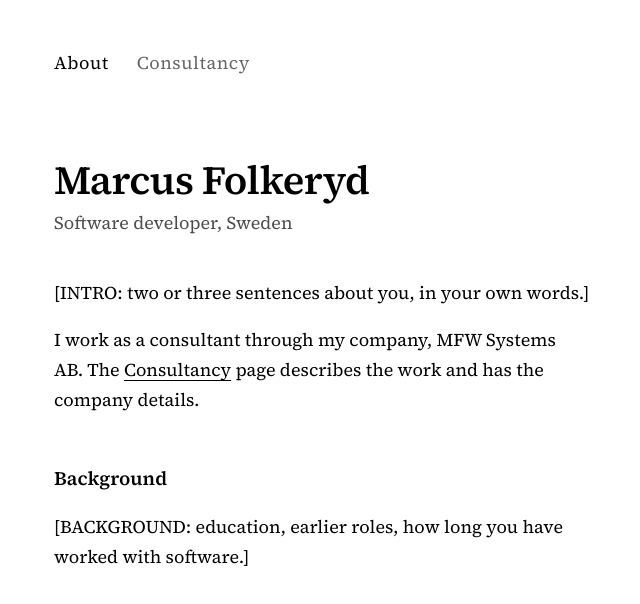
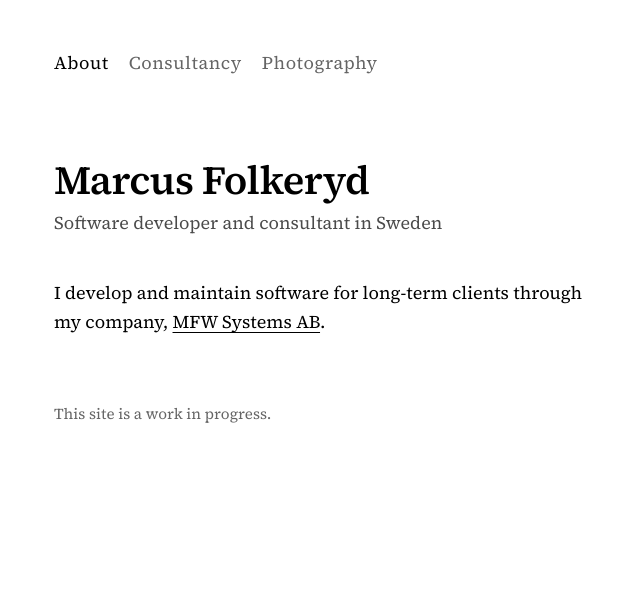
Before and after one commit to Macnificent/marcusfolkeryd.com, a plain HTML site: page index.html in a window 1280 px wide. Shown: the whole page, without its empty margins (314-954 px from the left). Drawn offline with Linux system fonts and the light colour scheme.

Commit message:
Rewrite page text, add Photography page and work-in-progress note

```diff
--- a/index.html
+++ b/index.html
@@ -11,17 +11,16 @@
 <nav>
   <a href="/" aria-current="page">About</a>
   <a href="/consultancy">Consultancy</a>
+  <a href="/photography">Photography</a>
 </nav>
 <main>
   <h1>Marcus Folkeryd</h1>
-  <p>Software developer, Sweden</p>
+  <p>Software developer and consultant in Sweden</p>
 
-  <p>[INTRO: two or three sentences about you, in your own words.]</p>
-
-  <p>I work as a consultant through my company, MFW Systems AB. The <a href="/consultancy">Consultancy</a> page describes the work and has the company details.</p>
-
-  <h2>Background</h2>
-  <p>[BACKGROUND: education, earlier roles, how long you have worked with software.]</p>
+  <p>I develop and maintain software for long-term clients through my company, <a href="/consultancy">MFW Systems AB</a>.</p>
 </main>
+<footer>
+  <p>This site is a work in progress.</p>
+</footer>
 </body>
 </html>
--- a/style.css
+++ b/style.css
@@ -21,16 +21,17 @@ body {
   color: CanvasText;
 }
 
-nav { display: flex; gap: 1.75rem; margin-bottom: 5rem; letter-spacing: 0.03em; }
+nav { display: flex; flex-wrap: wrap; gap: 0.5rem 1.25rem; margin-bottom: 5rem; letter-spacing: 0.03em; }
 nav a { text-decoration: none; opacity: 0.6; }
 nav a:hover, nav a[aria-current] { opacity: 1; }
 
 a { color: inherit; text-decoration-thickness: 1px; text-underline-offset: 0.2em; }
 
-h1 { margin: 0; font-size: 2.5rem; font-weight: 600; line-height: 1.1; letter-spacing: -0.015em; }
+h1 { margin: 0; text-wrap: balance; font-size: 2.5rem; font-weight: 600; line-height: 1.1; letter-spacing: -0.015em; }
 h1 + p { margin: 0.4rem 0 2.5rem; opacity: 0.7; }
 h2 { margin: 3rem 0 0.5rem; font-size: 1.2rem; font-weight: 600; }
 p { text-wrap: pretty; }
+footer { margin-top: 4rem; font-size: 0.95rem; opacity: 0.6; }
 
 dl { font-variant-numeric: lining-nums tabular-nums; }
 dt { font-weight: 600; }
```
Also changed, not shown: consultancy.html (+3 -3 lines), photography.html (added, +20 -0 lines).
